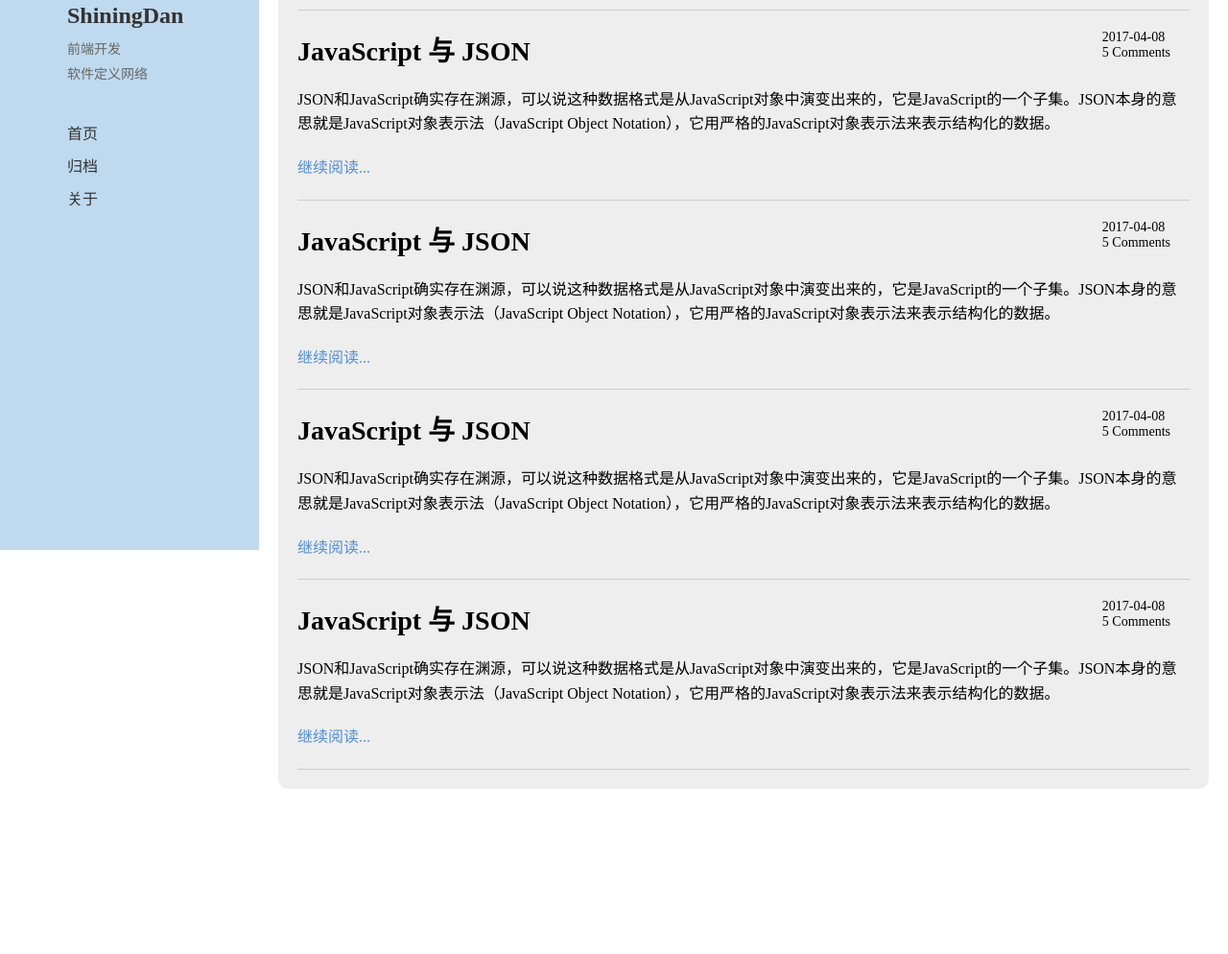
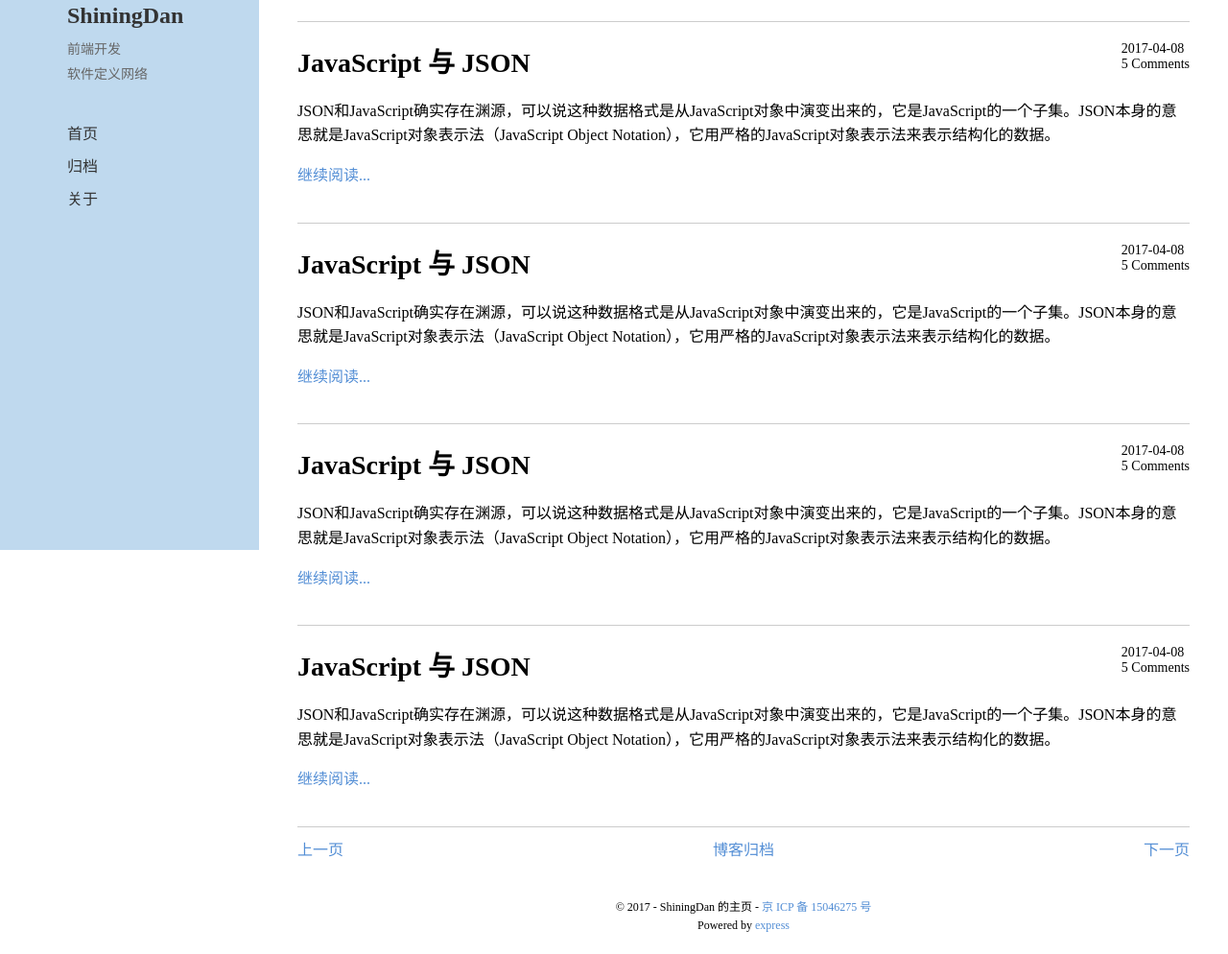
Before and after one commit to ShiningDan/zyuchen.com, a website: page view/home/index.html in a window 1280 px wide. Shown: the part 227-1221 px from the top of the page at 96% size. Before the commit the page ends 1069 px from the top, so only its background shows below. Drawn offline with Linux system fonts and the light colour scheme.

Commit message:
finish home page css

```diff
--- a/view/home/home.css
+++ b/view/home/home.css
@@ -1,17 +1,23 @@
-* {padding: 0; margin: 0;}
+* {padding: 0; margin: 0; text-decoration: none;}
 body {font-size: 14px;}
 #header {position: fixed; top: 0; width: 270px;height: 100%;background-color: #BFD9EE;box-sizing: border-box;padding: 70px;}
 #avatar a {display: block;margin: -10px 0 0 -10px; height: 150px; width: 150px;  border-radius: 50%; background: url('./avatar.jpg');background-size: 100% 100%;}
 #header h1 {font-size: 24px; margin: 20px auto 10px;}
-#header a {text-decoration: none; color: #333;}
+#header a { color: #333;}
 #header > p {margin: 6px auto;color: #666;}
 #main-nav {margin-top: 40px}
 #main-nav ul {list-style: none;}
 #main-nav ul li{font-size: 16px;margin-top: 10px;}
 #content-wrap {margin-left: 270px;}
-#content {margin: 20px; padding: 20px; border-radius: 10px; background-color: #eee;}
+#content {margin: 20px; padding: 20px;}
 #content article {padding: 20px 0;border-bottom: 1px solid #ccc; position: relative;}
-.meta {position: absolute; top: 20px; right: 20px;}
+.meta {width: auto; float: right;}
 .title {font-size: 28px;}
 .post-content {margin-top: 20px;font-size: 16px; line-height: 1.6;}
-.post-content p a{display: inline-block; margin-top: 20px; text-decoration: none; color: #538ED5;}
+.post-content p a{display: inline-block; margin: 16px 0; text-decoration: none; color: #538ED5;}
+#page-nav {font-size: 16px; margin-top: 10px; color: #538ED5;}
+.prev {float: left; text-decoration: none; color: #538ED5;}
+.next {float: right; text-decoration: none; color: #538ED5;}
+.center {margin: 0 auto; text-align: center;}
+#footer {text-align: center; font-size: 12px; line-height: 1.6;margin: 20px 0;}
+#footer a {color: #538ED5;}
--- a/view/home/index.html
+++ b/view/home/index.html
@@ -78,7 +78,15 @@
                     <p><a href="">继续阅读...</a></p>
                 </div>
             </article>
+            <nav id="page-nav">
+                <a href="" class="prev">上一页</a>
+                <a href="" class="next">下一页</a>
+                <div class="center">博客归档</div>
+            </nav>
         </div>
+        <footer id="footer">© 2017 - ShiningDan 的主页 - <a href="http://www.miitbeian.gov.cn/" target="_blank">京 ICP 备 15046275 号</a>
+            <br /> Powered by <a href="https://github.com/expressjs/express" target="_blank">express</a>
+        </footer>
     </div>
 </body>
 </html>
```
